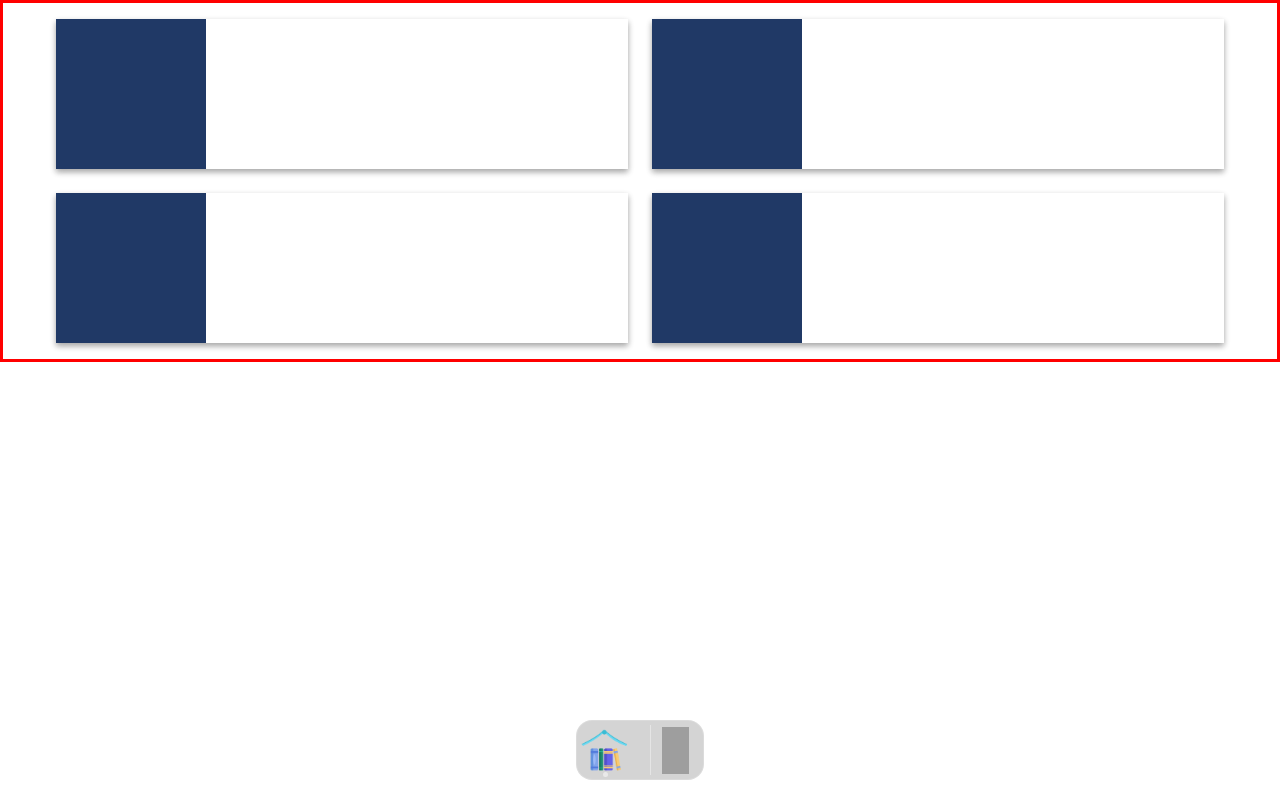
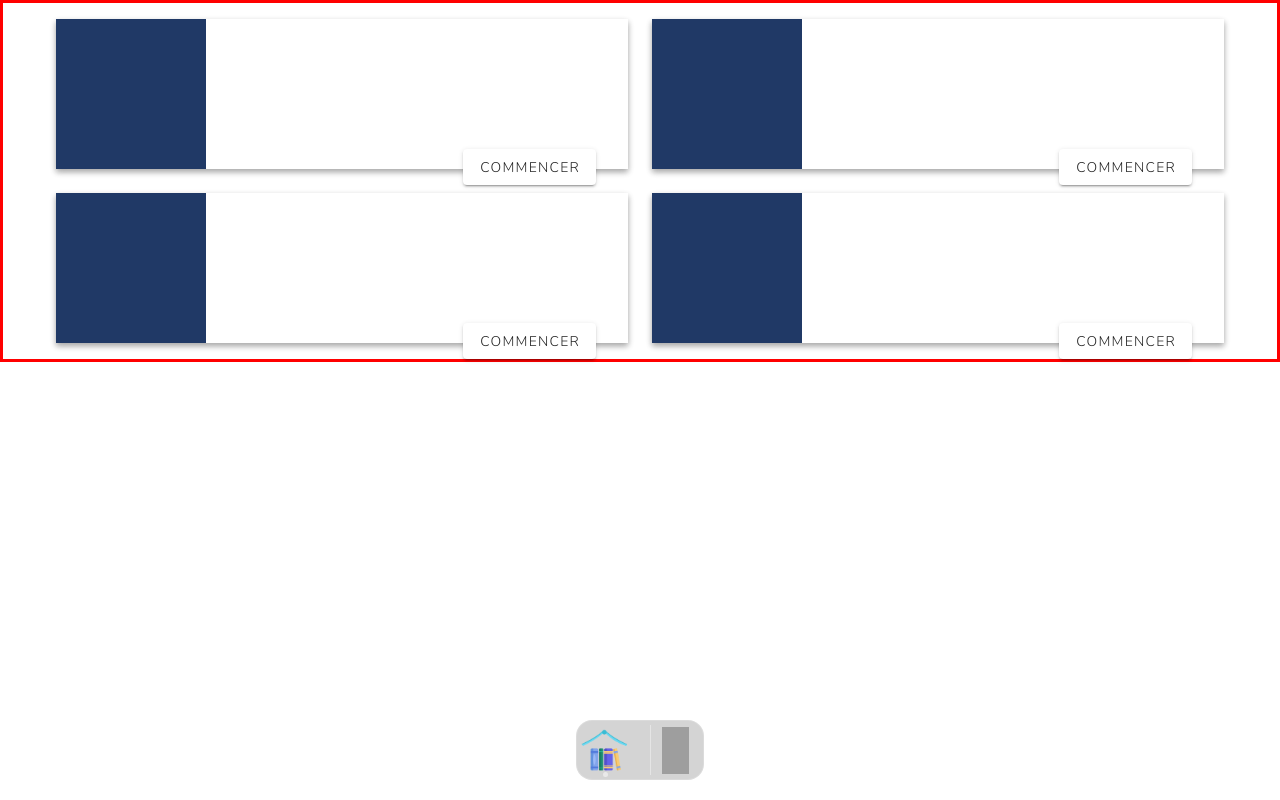
Before and after one commit to ApprentiPro/booksworld, a Vue app: page /home in a window 1280 px wide. Built offline with nearby package versions, Linux system fonts and the light colour scheme; grey boxes are pictures that could not be loaded.

Commit message:
feat:material icons and card feature
design feature card home and add material icons to display all icons used in the application
Reveiw_by: Victor
Refs : #10

```diff
--- a/package.json
+++ b/package.json
@@ -24,6 +24,7 @@
     "vuetify": "^3.2.2"
   },
   "devDependencies": {
+    "@mdi/font": "^7.2.96",
     "@rushstack/eslint-patch": "^1.2.0",
     "@types/jsdom": "^21.1.0",
     "@types/node": "^18.14.2",
--- a/src/assets/styles/home.scss
+++ b/src/assets/styles/home.scss
@@ -9,6 +9,7 @@
 .feature-card-content{
     height: 150px;
     box-shadow: rgba(0, 0, 0, 0.16) 0px 3px 6px, rgba(0, 0, 0, 0.23) 0px 3px 6px;
+    position: relative;
 
     .feature-icon-content{
         background: $primary;
--- a/src/locales/en.json
+++ b/src/locales/en.json
@@ -4,7 +4,8 @@
     "translate_key_next":"Next",
     "translate_key_trash":"Trash",
     "translate_key_home":"Home",
-    "translate_key_new_project":"New projet"
+    "translate_key_new_project":"New projet",
+    "translate_key_start":"Started"
 
 
 
--- a/src/locales/fr.json
+++ b/src/locales/fr.json
@@ -4,5 +4,6 @@
     "translate_key_next":"Suivant",
     "translate_key_trash":"Corbeille",
     "translate_key_home":"Accueil",
-    "translate_key_new_project":"Nouveau projet"
+    "translate_key_new_project":"Nouveau projet",
+    "translate_key_start":"Commencer"
 }
--- a/src/plugins/vuetify.ts
+++ b/src/plugins/vuetify.ts
@@ -3,10 +3,17 @@ import 'vuetify/styles';
 import { createVuetify } from 'vuetify';
 import * as components from 'vuetify/components';
 import * as directives from 'vuetify/directives';
+import '@mdi/font/css/materialdesignicons.css'
+import { aliases, mdi } from 'vuetify/iconsets/mdi-svg'
 
 const vuetify = createVuetify({
   components,
   directives,
+  icons: {
+    defaultSet: 'mdi',
+    aliases,
+    sets:{mdi}
+  },
 });
 
 export default vuetify;
--- a/src/views/pages/home/index.vue
+++ b/src/views/pages/home/index.vue
@@ -4,12 +4,16 @@
             <v-row>
                 <v-col v-for="(item, index) in homeFeauture" :key="index" cols="6" >
                     <div  class="feature-card-content">
-                        <div class="feature-icon-content">
-
+                        <div class="feature-icon-content d-flex justify-center align-center">
+                            <v-icon color="white" :icon="item.icon"></v-icon>
+                            <v-icon icon="mdi-vuetify"></v-icon>
                         </div>
                         <div class="feature-descritpion-content">
 
                         </div>
+                        <v-btn position="absolute" style="right: 2rem;bottom:-1rem" >
+                            {{ $t('translate_key_start') }}
+                        </v-btn>
 
                     </div>
                 </v-col>
@@ -26,7 +30,7 @@ export default defineComponent({
         return {
             homeFeauture: [
                 {
-                    icon: '',
+                    icon: 'mdi-plus',
                     name: 'translate_key_new_project'
                 },
                 {
```
Also changed, not shown: 1 other file (tests, documents, lock files or other folders).
